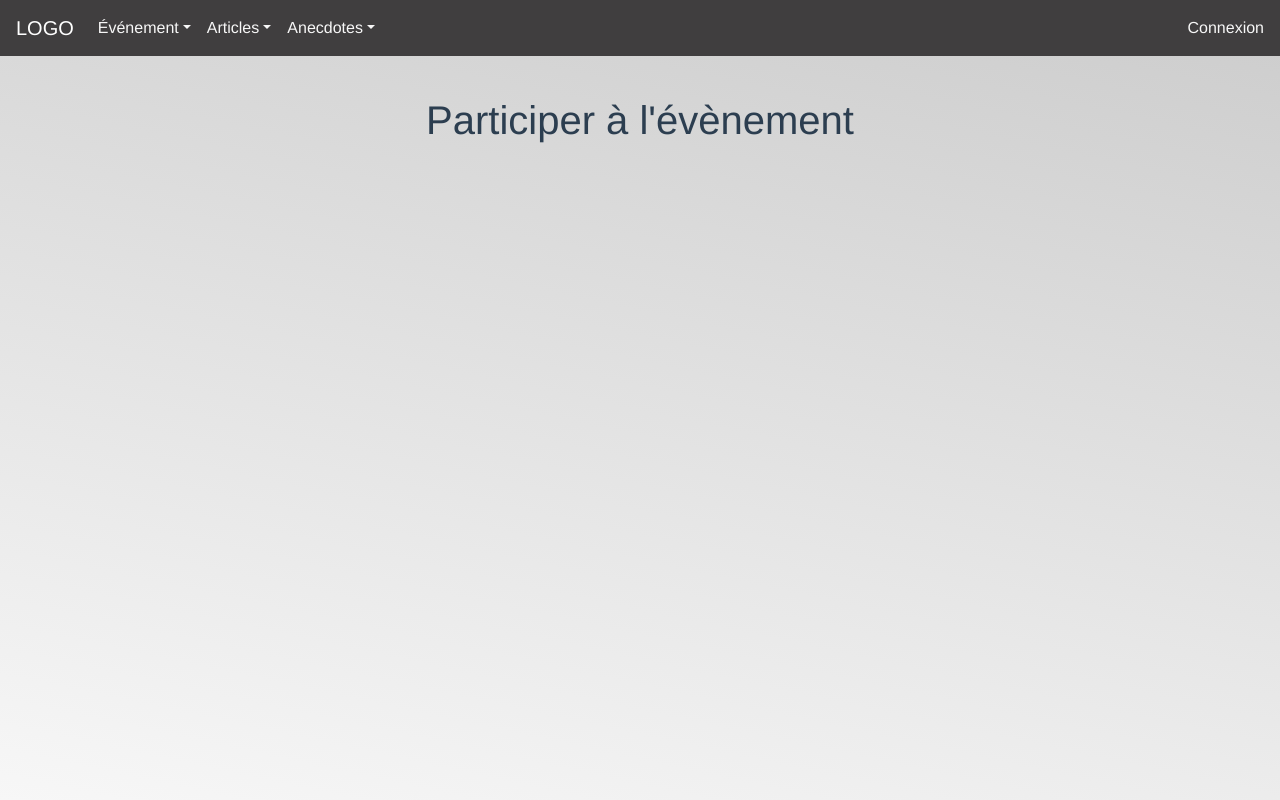
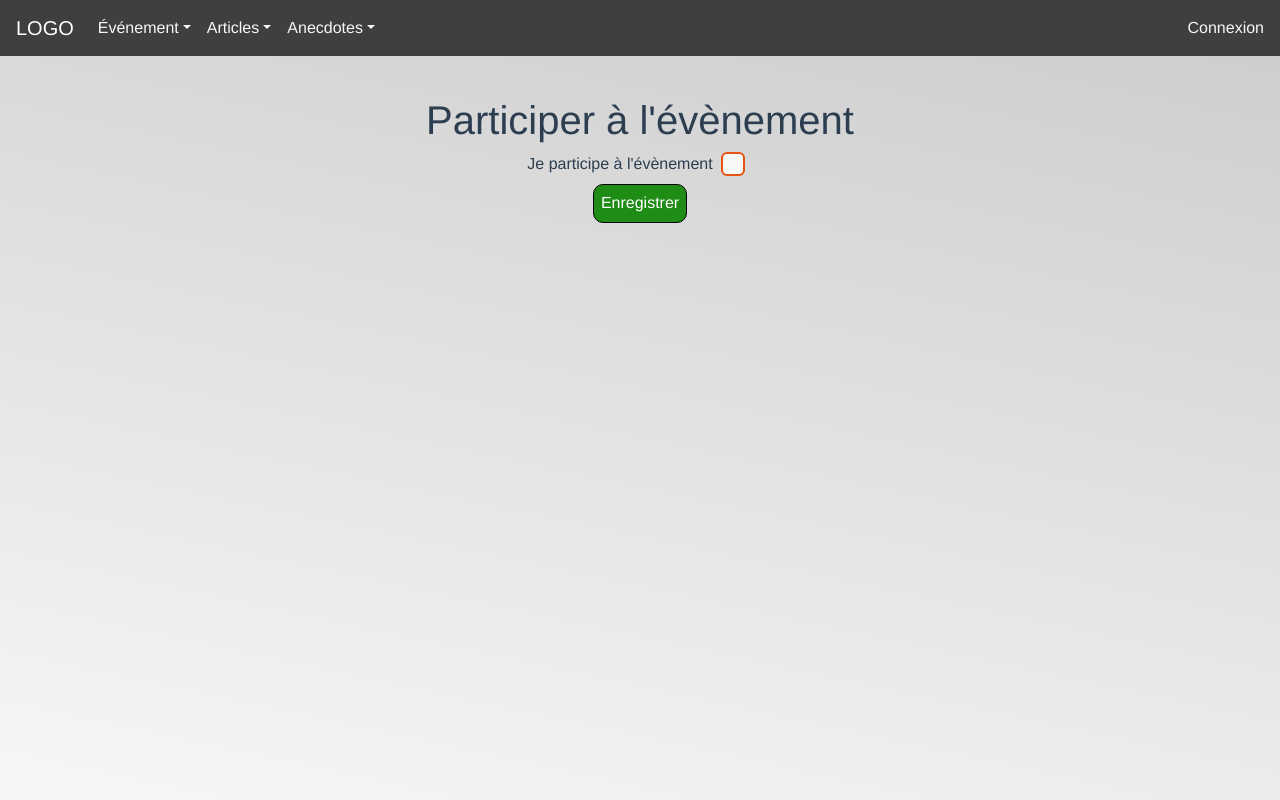
Before and after one commit to Axel69140/ptut-lpmet-anniversary, a Vue app in the folder front/: page /event/registration in a window 1280 px wide. Built offline with nearby package versions, Linux system fonts and the light colour scheme.

Commit message:
event + start activity

```diff
--- a/front/src/App.vue
+++ b/front/src/App.vue
@@ -86,6 +86,6 @@ main {
 }
 
 h1 {
-  margin-top: 40px !important;
+  padding-top: 40px!important;
 }
 </style>
--- a/front/src/page/logged/EventForm.vue
+++ b/front/src/page/logged/EventForm.vue
@@ -16,8 +16,106 @@
 
 <template>
     <h1>Participer à l'évènement</h1>
+    <div class="isParticipate">
+        <label class="containerInput">Je participe à l'évènement
+            <input id="inputEvent" type="checkbox">
+            <div class="checkmark"></div>
+        </label>
+
+    </div>
+    <div class="invitation"><!--Récupérere si il participe + si il a inviter quelequ'un deja ou non-->
+
+    </div>
+    <div>
+        <button class="save">Enregistrer</button>
+    </div>
 </template>
 
 <style scoped>
+.save{
+    border-radius: 10px;
+    border: solid 1px black;
+    color: white;
+    background-color: #1f8d15;
+    padding: 0.5%;
+    transition: all .2s ease-in-out;
+}
 
+.save:hover{
+    transform: scale(1.1);
+}
+.isParticipate{
+    display: flex;
+    justify-content: center;
+    align-items: center;
+}
+.containerInput input {
+  position: absolute;
+  opacity: 0;
+  cursor: pointer;
+  height: 0;
+  width: 0;
+}
+
+.containerInput {
+  display: flex;
+  gap: 10px;
+}
+
+/* Create a custom checkbox */
+.checkmark {
+  position: relative;
+  box-shadow: var(--primary) 0px 0px 0px 2px;
+  background-color: var(--bg-secondary);
+  height: 20px;
+  width: 20px;
+  margin-right: 10px;
+  flex-shrink: 0;
+  transition: all 0.2s ease 0s;
+  cursor: pointer;
+  transform-origin: 0px 10px;
+  border-radius: 4px;
+  margin: 2px 10px 0px 0px;
+  padding: 0px;
+  box-sizing: border-box;
+}
+
+.containerInput input:checked ~ .checkmark {
+  box-shadow: var(--primary);
+  background-color: var(--primary);
+  height: 20px;
+  width: 20px;
+  margin-right: 10px;
+  flex-shrink: 0;
+  transition: all 0.2s ease 0s;
+  cursor: pointer;
+  transform-origin: 0px 10px;
+  border-radius: 4px;
+  margin: 2px 10px 0px 0px;
+  padding: 0px;
+  box-sizing: border-box;
+}
+
+.checkmark:after {
+  content: "";
+  position: absolute;
+  display: none;
+}
+
+.containerInput input:checked ~ .checkmark:after {
+  display: block;
+}
+
+.containerInput .checkmark:after {
+  left: 0.45em;
+  top: 0.25em;
+  width: 0.25em;
+  height: 0.5em;
+  border: solid white;
+  border-width: 0 0.15em 0.15em 0;
+  transform: rotate(45deg);
+  transition: all 500ms ease-in-out;
+}
+
+/* END custom checkbox */
 </style>
--- a/front/src/page/unlogged/Event.vue
+++ b/front/src/page/unlogged/Event.vue
@@ -5,7 +5,11 @@
     name: 'event',
     data: () => ({ activities: [] }),
     computed: {},
-    methods: {},
+    methods: {
+      parameterGame() {
+        this.$router.push('../event/registration');
+      }
+    },
     mounted() {
         axios.get('https://127.0.0.1:8000/activity/api/activity').then(response => {
             console.log(response.data);
@@ -71,11 +75,13 @@
         </div>
     </div>
     <div class="participate">
-        <p>Je participe à l'évènement</p>
-        <div class="invitation">
-            <a href="../logged/EventForm.vue">Inviter</a>
-            <a href="../logged/EventForm.vue">Voir ses invités</a>
-        </div>
+      <div class="divParticipate">
+        <p class="isParticipate" @click="parameterGame()">Je participe à l'évènement</p><!--Changer la pour récupérere si l'utilisateur est inscrit à l'évènement ou non-->
+      </div>
+      <div class="invitation">
+          <a href="../logged/EventForm.vue">Inviter</a>
+          <a href="../logged/EventForm.vue">Voir ses invités</a>
+      </div>
     </div>
 </template>
 
@@ -111,6 +117,53 @@ body {
     sans-serif;
 }
 
+.countdown{
+  background-color: var(--secondary);
+}
+
+.invitation a{
+  text-decoration: none;
+  color: black;
+  border: solid 1px #333;
+  border-radius: 15px;
+  padding: 0.5%;
+  margin: 15px 10px;
+  transition: all .2s ease-in-out;
+}
+
+.invitation a:hover{
+  color: #ffffff;
+  border-color: var(--primary);
+  background-color: var(--primary);
+  transform: scale(1.1);
+}
+
+.isParticipate{
+  border: #333 solid 1px;
+  padding: 0.5%;
+  border-radius: 15px;
+  transition: all .2s ease-in-out;
+  cursor: pointer;
+}
+
+.isParticipate:hover{
+  color: #ffffff;
+  border-color: var(--primary);
+  background-color: var(--primary);
+  transform: scale(1.1);
+}
+
+.invitation{
+  display: flex;
+  justify-content: center;
+}
+
+.divParticipate{
+  display: flex;
+  justify-content: center;
+  margin-top: 20px;
+}
+
 .container {
   color: #333;
   margin: 0 auto;
@@ -121,6 +174,7 @@ h1 {
   font-weight: normal;
   letter-spacing: .125rem;
   text-transform: uppercase;
+  margin: 0;
 }
 
 li {
```
Also changed, not shown: 1 other file (tests, documents, lock files or other folders).
